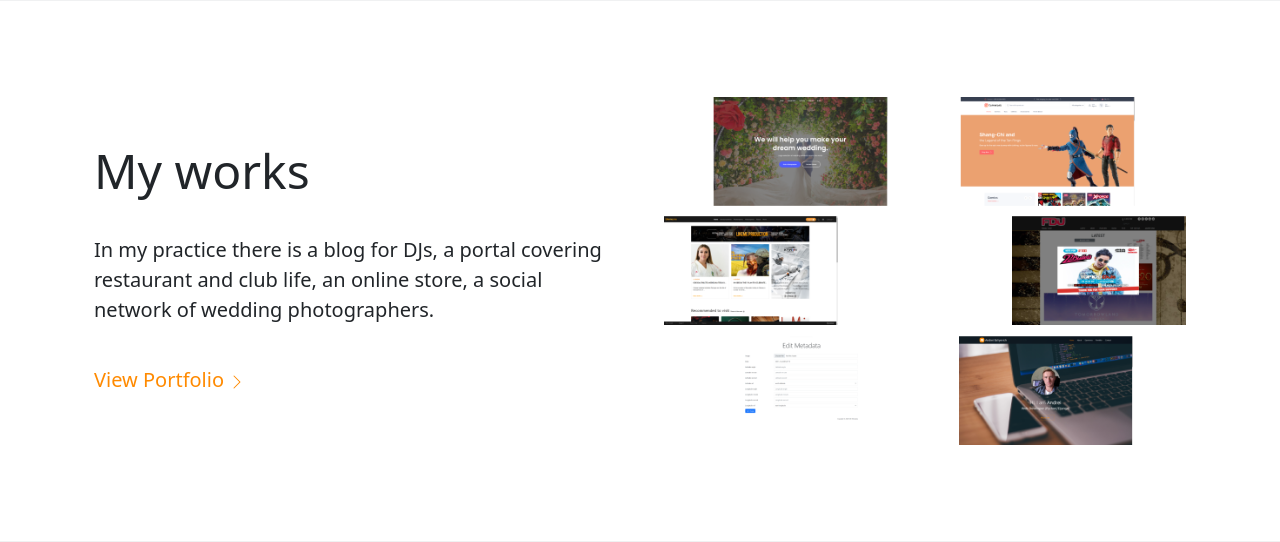
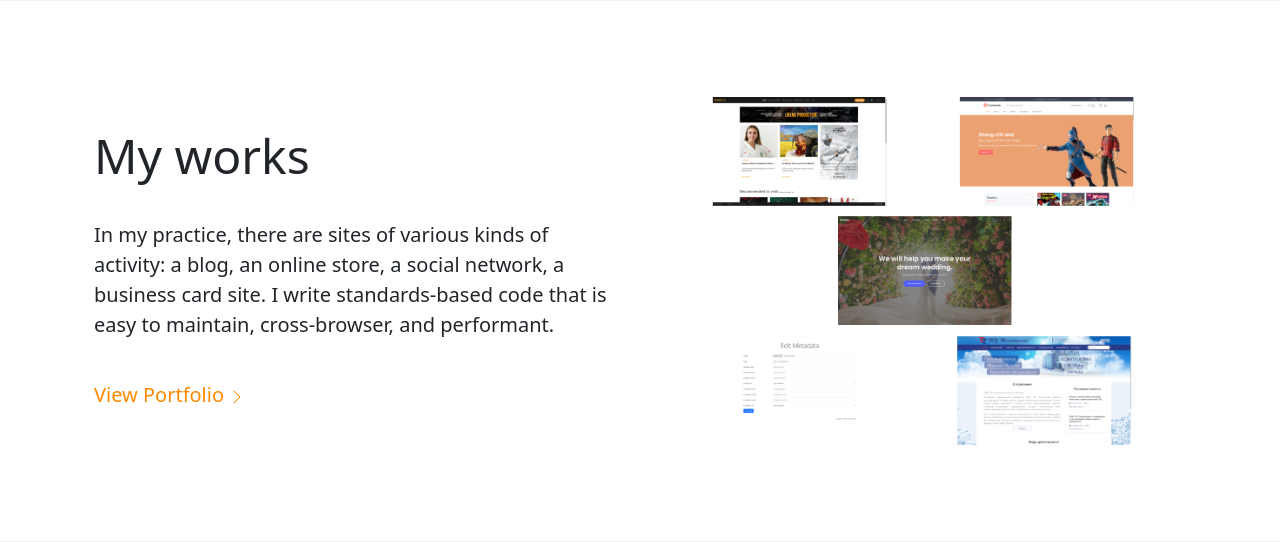
Before and after one commit to andreibaliyevich/AndreiBaliyevich_WebDeveloper, a Django app: page /en/ in a window 1280 px wide. Shown: the part 1832-2374 px from the top of the page. Run offline with Django 3.2, Linux system fonts and the light colour scheme; parts of the project's set-up code (start-up, migrations or seed data) failed here and were passed over; some libraries are stand-ins or nearby versions.

Commit message:
Update Home page

```diff
--- a/src/templates/main/index.html
+++ b/src/templates/main/index.html
@@ -111,7 +111,7 @@
     </div>
     <div class="col-lg-6 lead">
       <h1 class="display-5 fw-normal lh-1 mb-3">{% translate 'My works' %}</h1>
-      <p class="py-4">{% translate 'In my practice there is a blog for DJs, a portal covering restaurant and club life, an online store, a social network of wedding photographers.' %}</p>
+      <p class="py-4">{% translate 'In my practice, there are sites of various kinds of activity: a blog, an online store, a social network, a business card site. I write standards-based code that is easy to maintain, cross-browser, and performant.' %}</p>
       <a class="link-primary text-decoration-none" href="{% url 'portfolio:portfolio' %}">
         {% translate 'View Portfolio' %}
         <svg xmlns="http://www.w3.org/2000/svg" width="16" height="16" fill="currentColor" class="bi bi-chevron-right" viewBox="0 0 16 16">
```
Also changed, not shown: src/locale/ru/LC_MESSAGES/django.po, src/static/img/home/works.png.
